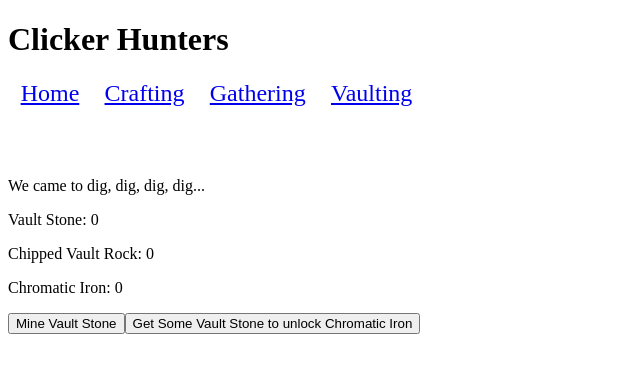
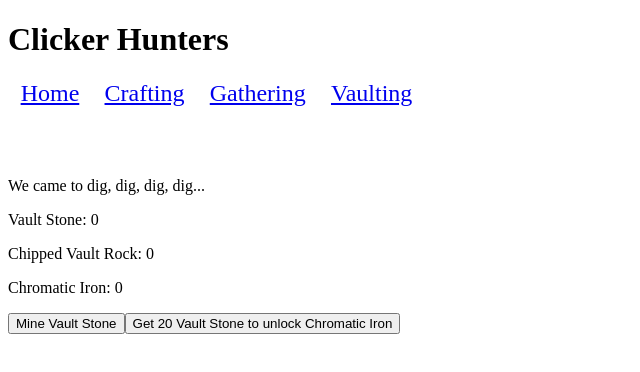
Before and after one commit to JoshWannaPaas/clicker-hunters, a Next.js app: page /world/gathering in a window 1280 px wide. Shown: the top 372 px of the page, without its empty margins (0-640 px from the left). Built offline with nearby package versions, Linux system fonts and the light colour scheme.

Commit message:
Slight Formatting for Gathering
Changed some lines around, made it so button says how many Vault Stone is needed for Chromatic Iron

```diff
--- a/src/app/world/gathering/page.tsx
+++ b/src/app/world/gathering/page.tsx
@@ -3,14 +3,20 @@
 import React from "react";
 
 export default function Home() {
+    const vaultChipChance = 0.2;
+    const vaultStoneForChromaticIron = 20;
+
     const [vaultStone, setVaultStone] = React.useState(0);
     const [vaultChip, setVaultChip] = React.useState(0);
 
     const [chromaticIron, setChromaticIron] = React.useState(0);
-    const [chromaticIronReq, setChromaticIronReq] = React.useState("Get Some Vault Stone to unlock Chromatic Iron");
+    const [chromaticIronReq, setChromaticIronReq] = React.useState("Get " + vaultStoneForChromaticIron + " Vault Stone to unlock Chromatic Iron");
+
+
+    //****  Button Events  **** */
+
 
     // 20% Chance to get a Chipped Vault Rock from mining Vault Stone
-    const vaultChipChance = 0.2;
     const mineVaultStone = () => {
         if(Math.random() <= vaultChipChance)
             setVaultChip(vaultChip+1);
@@ -19,7 +25,6 @@ export default function Home() {
     }
 
     // You need 20 Vault Stone before you can start mining Chromatic Iron
-    const vaultStoneForChromaticIron = 20;
     let canMineChromaticIron = false;
     const mineChromaticIron = () => {
         if(vaultStone >= vaultStoneForChromaticIron && !canMineChromaticIron){
```
